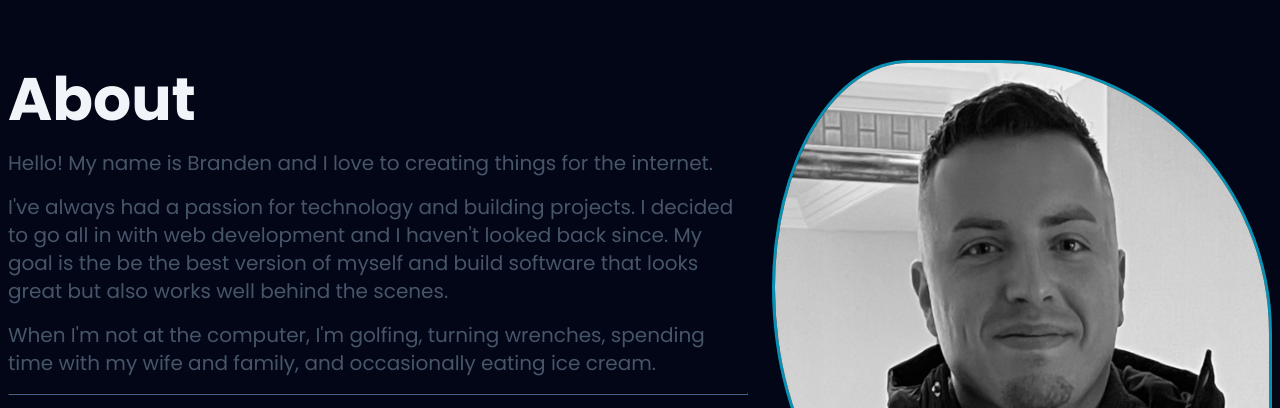
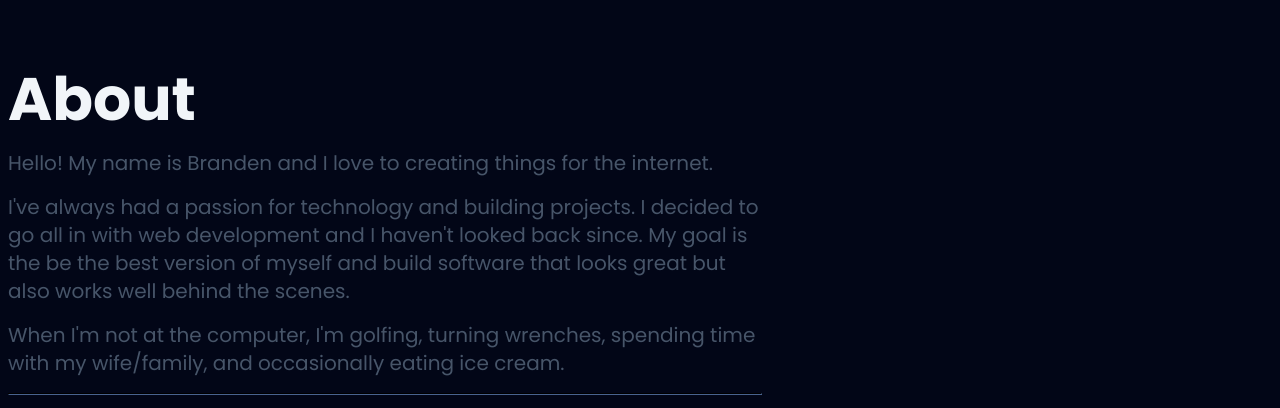
Before and after one commit to Branden-Orefice/Personal-Website, a website built with Vite: page index.html in a window 1280 px wide. Shown: the part 1024-1432 px from the top of the page. Built offline with nearby package versions, Linux system fonts and the light colour scheme.

Commit message:
changed image

```diff
--- a/index.html
+++ b/index.html
@@ -101,7 +101,7 @@
           all in with web development and I haven't looked back since. My goal is the be the best version of myself and
           build software that looks great but also works well behind the scenes. </p>
         <p class="about__description">When I'm not at the computer, I'm golfing, turning wrenches, spending time with my
-          wife and family, and occasionally eating ice cream.</p>
+          wife/family, and occasionally eating ice cream.</p>
         <hr class="about__hr">
         <h3 class="about__subtitle">Technologies</h3>
         <div class="about__ul-container">
--- a/styles/components/about.css
+++ b/styles/components/about.css
@@ -111,9 +111,7 @@
     font-size: var(--size-normal);
   }
   .about__img {
-    height: 300px;
-    width: 350px;
-    margin: auto;
+    display: none;
   }
 }
 
@@ -124,17 +122,14 @@
   }
 
   .about__img {
-    width: 375px;
-    height: 325px;
+    display: none;
   }
 }
 
 /* Medium Screen */
 @media (min-width: 768px) {
   .about__img {
-    height: 350px;
-    width: 400px;
-    margin-bottom: 1rem;
+    display: none;
   }
 }
 
```
